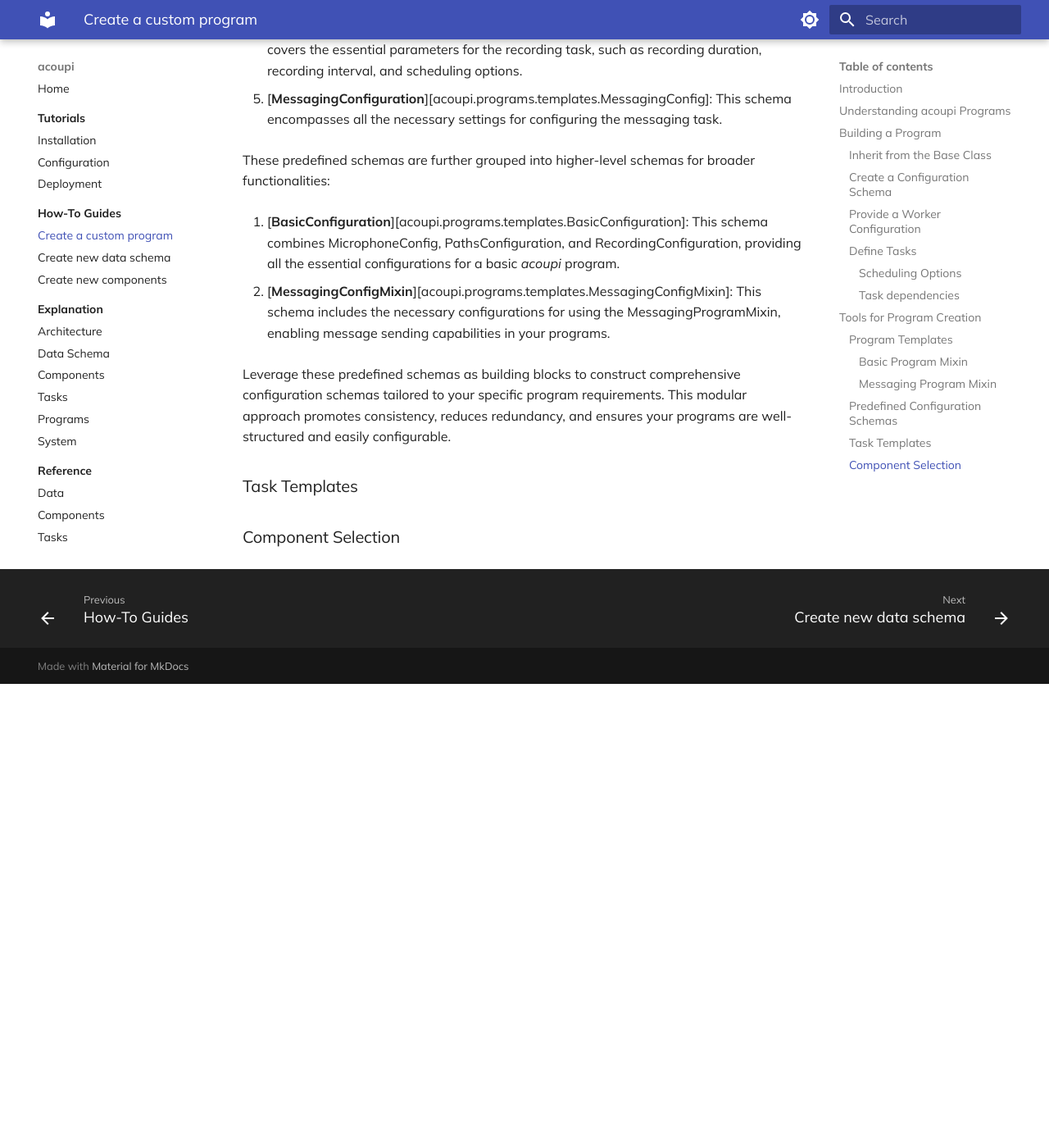
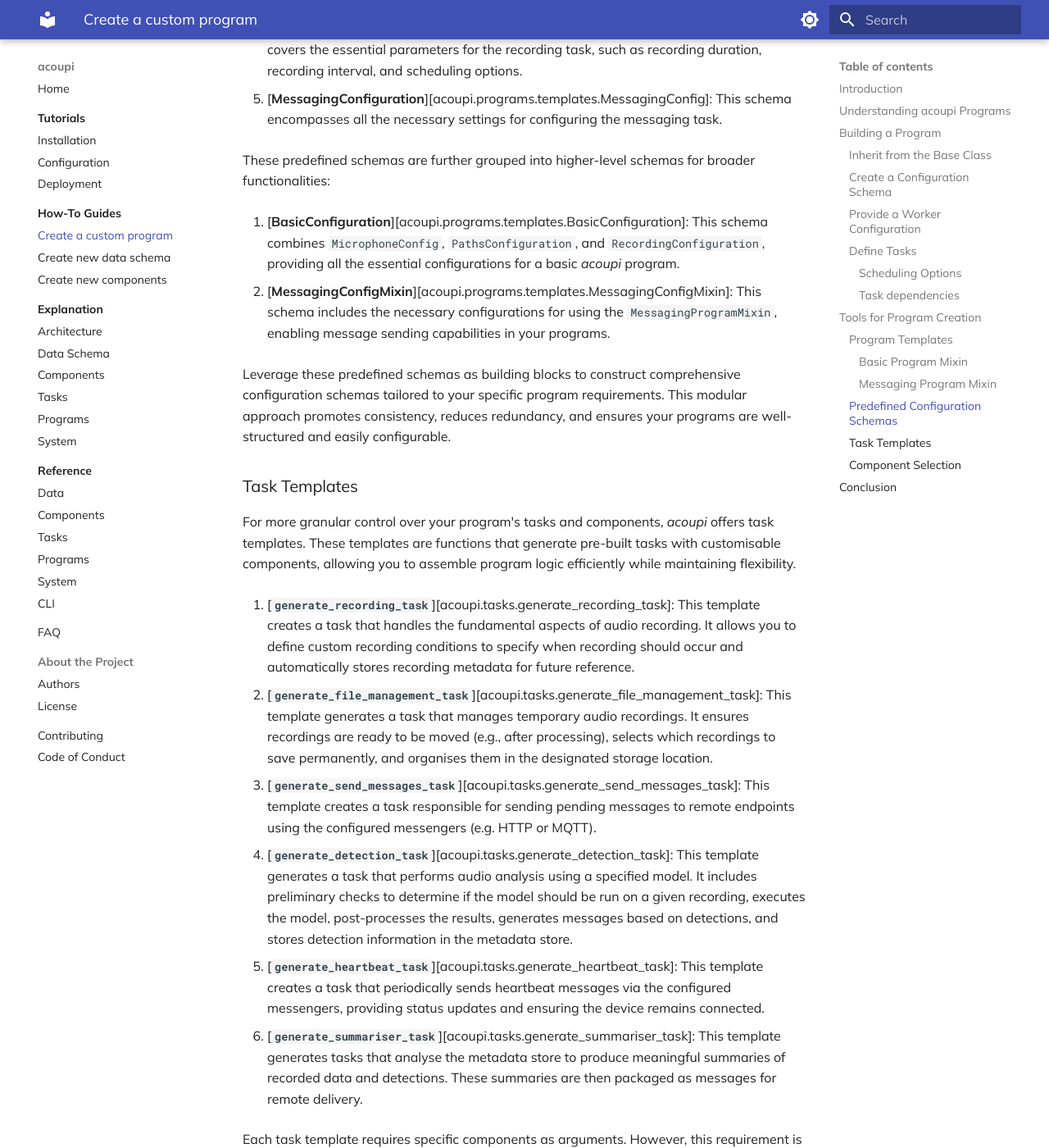
Before and after one commit to acoupi/acoupi, an MkDocs documentation site: the page built from docs/howtoguide/programs.md, in a window 1280 px wide and 1400 px high, scrolled down 10233 px. Shown: the whole window at 82% size. Built offline with MkDocs 1.6.1 and Material for MkDocs 9.7.7, drawn with Linux system fonts in a browser that asks for light colours; before the commit the page ends 11067 px from its top, so only the background shows below that; some of the changed text lies outside the part shown.

Commit message:
Program how-to guide version 1 done

````diff
--- a/docs/howtoguide/programs.md
+++ b/docs/howtoguide/programs.md
@@ -42,7 +42,7 @@
 
 ## Building a Program
 
-To create a custom program in acoupi, you'll define a new Python class that inherits from the `AcoupiProgram` class.
+To create a custom program in _acoupi_, you'll define a new Python class that inherits from the `AcoupiProgram` class.
 This new class will encapsulate the tasks, configuration schema, and worker configuration for your program.
 
 Here's a basic example of a custom program:
@@ -147,7 +147,7 @@
 
 #### Scheduling Options
 
-acoupi provides flexible options for scheduling tasks:
+_acoupi_ provides flexible options for scheduling tasks:
 
 - **Intervals**:
 
@@ -189,7 +189,7 @@
 #### Task dependencies
 
 Often, tasks within a program need to execute in a specific order or depend on the output of other tasks.
-acoupi enables this through callbacks.
+_acoupi_ enables this through callbacks.
 
 Callbacks are functions that are executed immediately after a task completes.
 The output of the preceding task is passed as an argument to the callback function.
@@ -260,7 +260,7 @@
 #### Basic Program Mixin
 
 The [`BasicProgramMixin`][acoupi.programs.templates.BasicProgramMixin] provides a convenient starting point for programs that require fundamental audio recording and management capabilities.
-By incorporating this mixin, you can quickly set up a program that captures audio data and organizes recordings efficiently.
+By incorporating this mixin, you can quickly set up a program that captures audio data and organises recordings efficiently.
 
 To use the `BasicProgramMixin`, import it and include it as a base class along with `AcoupiProgram` when defining your custom program:
 
@@ -408,13 +408,70 @@
 
 These predefined schemas are further grouped into higher-level schemas for broader functionalities:
 
-1. [**BasicConfiguration**][acoupi.programs.templates.BasicConfiguration]: This schema combines MicrophoneConfig, PathsConfiguration, and RecordingConfiguration, providing all the essential configurations for a basic _acoupi_ program.
+1. [**BasicConfiguration**][acoupi.programs.templates.BasicConfiguration]: This schema combines `MicrophoneConfig`, `PathsConfiguration`, and `RecordingConfiguration`, providing all the essential configurations for a basic _acoupi_ program.
 
-2. [**MessagingConfigMixin**][acoupi.programs.templates.MessagingConfigMixin]: This schema includes the necessary configurations for using the MessagingProgramMixin, enabling message sending capabilities in your programs.
+2. [**MessagingConfigMixin**][acoupi.programs.templates.MessagingConfigMixin]: This schema includes the necessary configurations for using the `MessagingProgramMixin`, enabling message sending capabilities in your programs.
 
 Leverage these predefined schemas as building blocks to construct comprehensive configuration schemas tailored to your specific program requirements.
 This modular approach promotes consistency, reduces redundancy, and ensures your programs are well-structured and easily configurable.
 
 ### Task Templates
 
+For more granular control over your program's tasks and components, _acoupi_ offers task templates.
+These templates are functions that generate pre-built tasks with customisable components, allowing you to assemble program logic efficiently while maintaining flexibility.
+
+1. [**`generate_recording_task`**][acoupi.tasks.generate_recording_task]: This template creates a task that handles the fundamental aspects of audio recording.
+      It allows you to define custom recording conditions to specify when recording should occur and automatically stores recording metadata for future reference.
+
+2. [**`generate_file_management_task`**][acoupi.tasks.generate_file_management_task]: This template generates a task that manages temporary audio recordings.
+      It ensures recordings are ready to be moved (e.g., after processing), selects which recordings to save permanently, and organises them in the designated storage location.
+
+3. [**`generate_send_messages_task`**][acoupi.tasks.generate_send_messages_task]: This template creates a task responsible for sending pending messages to remote endpoints using the configured messengers (e.g. HTTP or MQTT).
+
+4. [**`generate_detection_task`**][acoupi.tasks.generate_detection_task]: This template generates a task that performs audio analysis using a specified model.
+      It includes preliminary checks to determine if the model should be run on a given recording, executes the model, post-processes the results, generates messages based on detections, and stores detection information in the metadata store.
+
+5. [**`generate_heartbeat_task`**][acoupi.tasks.generate_heartbeat_task]: This template creates a task that periodically sends heartbeat messages via the configured messengers, providing status updates and ensuring the device remains connected.
+
+6. [**`generate_summariser_task`**][acoupi.tasks.generate_summariser_task]: This template generates tasks that analyse the metadata store to produce meaningful summaries of recorded data and detections.
+      These summaries are then packaged as messages for remote delivery.
+
+Each task template requires specific components as arguments.
+However, this requirement is flexible in that you need to provide components of the correct type rather than specific instances.
+This allows you to integrate custom components into the pre-built task workflows.
+
+For example, the `generate_detection_task` function requires components such as a [`Store`][acoupi.components.types.Store], [`Model`][acoupi.components.types.Model], [`MessageStore`][acoupi.components.types.MessageStore], etc.:
+
+```python
+def generate_detection_task(
+    store: types.Store,
+    model: types.Model,
+    message_store: types.MessageStore,
+    # ... other optional components ...
+) -> Callable[[data.Recording], None]:
+    ...
+```
+
+As long as you provide components that adhere to the specified types, the generated task will function correctly within the defined workflow.
+
+To understand the specific requirements and workflows of each task template, consult their respective documentation for detailed information.
+This will guide you in selecting the appropriate components and customising the tasks to suit your program's needs.
+
 ### Component Selection
+
+_acoupi_ offers a wide array of pre-built components to streamline your program and task development.
+These components cover essential functionalities such as messaging, metadata storage, file management, and more.
+Refer to the reference documentation for a comprehensive [list of available components][acoupi.components].
+
+You can readily swap these pre-built components within default implementations or when creating custom tasks.
+As long as your chosen components adhere to the required type specifications, they should integrate seamlessly.
+
+Beyond the built-in components, you can also leverage community-created components.
+For instance, the `acoupi_batdetect2` and `acoupi_birdnet` modules provide ready-to-use `Batdetect2` and `BirdNET` models (of type [`acoupi.components.types.Model`][acoupi.components.types.Model]) for your custom programs.
+If you develop your own components that you believe would benefit the _acoupi_ community, please reach out to us for guidance on sharing them.
+
+## Conclusion
+
+Here we covered what you need to get started for building your custom program.
+Dive into the reference documentation to see the details of the individual parts that were covered here.
+If you have a question, it might already be covered by our [FAQ](../faq.md), but you can also reach out through our [GitHub](https://github.com/acoupi/acoupi) repository.
````
Also changed, not shown: other parts of docs/howtoguide/programs.md (+21 -21 lines), docs/explanation/architecture.md (+12 -12 lines), docs/index.md (+8 -8 lines), docs/reference/components.md (+5 -0 lines), docs/reference/tasks.md (+2 -0 lines).
